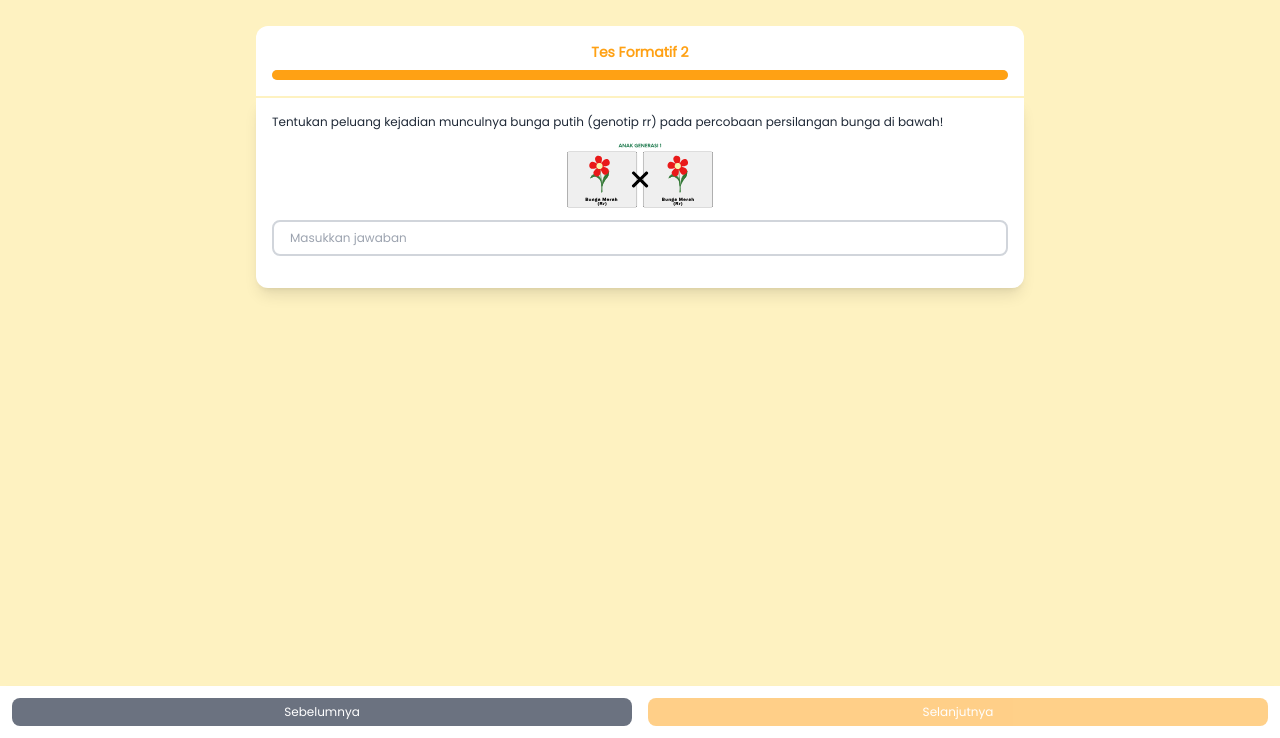
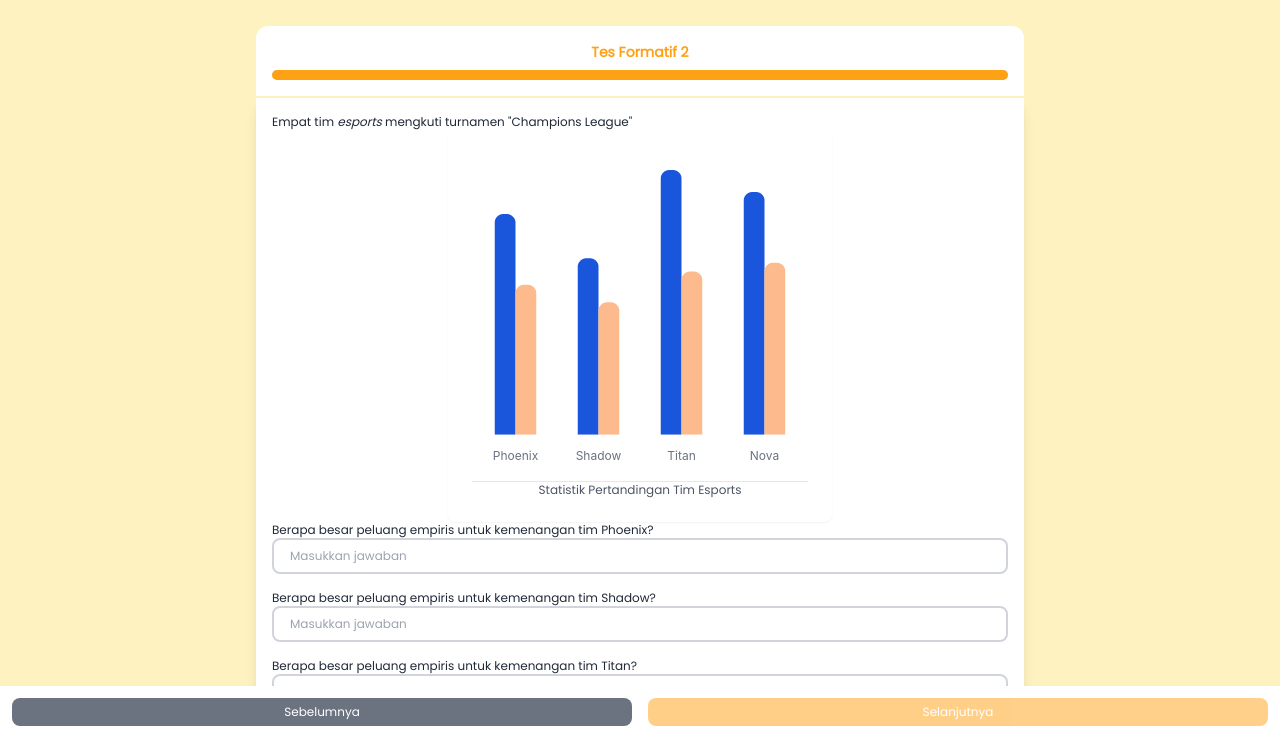
Before and after one commit to Marwabasri/Modul-Pembelajaran-Matematika, a website: page src/conten/formatifTest2.html in a window 1280 px wide. Both pictures are taken after a click on the button "Selanjutnya". Shown: the part 62-800 px from the top of the page. Drawn offline with nearby package versions, Linux system fonts and the light colour scheme; some packages are replaced by stand-ins of ours.

Commit message:
tes formatif 2

```diff
--- a/src/conten/formatifTest2.html
+++ b/src/conten/formatifTest2.html
@@ -7,6 +7,7 @@
     <script type="text/javascript" async
             src="https://cdnjs.cloudflare.com/ajax/libs/mathjax/2.7.7/MathJax.js?config=TeX-MML-AM_CHTML">
     </script>
+    <script src="https://cdn.jsdelivr.net/npm/apexcharts@3.46.0/dist/apexcharts.min.js"></script>
     <link href="../output.css" rel="stylesheet">
     <link href="./style.css" rel="stylesheet">
     <style>
@@ -92,26 +93,51 @@
         <!-- Question 2: Short Answer -->
         <section id="question-2" class="hidden transition-all duration-300">
           <div class="p-4">
-            <p class="text-gray-800 text-xs text-justify">Tentukan peluang kejadian munculnya bunga putih (genotip rr) pada percobaan persilangan bunga di bawah!</p>
-            <div class="flex items-center justify-center">
-              <img src="../dist/img/Gen1Bunga.svg" class="w-40"/>
+            <p class="text-gray-800 text-xs text-justify">
+              Empat tim <i>esports</i> mengkuti turnamen "Champions League"
+            </p>
+
+            <div class=" flex justify-center">
+              <div class="max-w-sm w-full bg-white rounded-lg shadow-sm dark:bg-gray-800 p-4 md:p-6">
+                <div id="column-chart"></div>
+                  <div class="grid grid-cols-1 items-center text-center border-gray-200 border-t justify-between -mt-2">
+                  <p class="text-xs text-gray-600">Statistik Pertandingan Tim Esports</p>
+                  </div>
+              </div>
             </div>
+
+            <p class="text-gray-800 text-xs text-justify">
+              Berapa besar peluang empiris untuk kemenangan tim Phoenix?
+            </p>
             <input type="text" id="answer-2" class="border-2 border-gray-300 w-full rounded-lg px-4 py-2 focus:outline-none text-xs focus:border-primary transition-colors" placeholder="Masukkan jawaban">
             <p id="feedback-2" class="mt-4 text-xs"></p>
-          </div>
-        </section>
-        <section id="question-2" class="hidden transition-all duration-300">
-          <div class="p-4">
-            <p class="text-gray-800 text-xs text-justify">Tentukan peluang kejadian munculnya bunga putih (genotip rr) pada percobaan persilangan bunga di bawah!</p>
-            <div class="flex items-center justify-center">
-              <img src="../dist/img/Gen1Bunga.svg" class="w-40"/>
-            </div>
-            <input type="text" id="answer-2" class="border-2 border-gray-300 w-full rounded-lg px-4 py-2 focus:outline-none text-xs focus:border-primary transition-colors" placeholder="Masukkan jawaban">
-            <p id="feedback-2" class="mt-4 text-xs"></p>
+
+            <p class="text-gray-800 text-xs text-justify">
+              Berapa besar peluang empiris untuk kemenangan tim Shadow?
+            </p>
+            <input type="text" id="answer-3" class="border-2 border-gray-300 w-full rounded-lg px-4 py-2 focus:outline-none text-xs focus:border-primary transition-colors" placeholder="Masukkan jawaban">
+            <p id="feedback-3" class="mt-4 text-xs"></p>
+
+            <p class="text-gray-800 text-xs text-justify">
+              Berapa besar peluang empiris untuk kemenangan tim Titan?
+            </p>
+            <input type="text" id="answer-4" class="border-2 border-gray-300 w-full rounded-lg px-4 py-2 focus:outline-none text-xs focus:border-primary transition-colors" placeholder="Masukkan jawaban">
+            <p id="feedback-4" class="mt-4 text-xs"></p>
+
+            <p class="text-gray-800 text-xs text-justify">
+              Berapa besar peluang empiris untuk kemenangan tim Nova?
+            </p>
+            <input type="text" id="answer-5" class="border-2 border-gray-300 w-full rounded-lg px-4 py-2 focus:outline-none text-xs focus:border-primary transition-colors" placeholder="Masukkan jawaban">
+            <p id="feedback-5" class="mt-4 text-xs"></p>
+
+            <p class="text-gray-800 text-xs text-justify">
+              Tim mana yang memiliki peluang terbesar memenangkan turnamen "Champions League"?
+            </p>
+            <input type="text" id="answer-6" class="border-2 border-gray-300 w-full rounded-lg px-4 py-2 focus:outline-none text-xs focus:border-primary transition-colors" placeholder="Masukkan jawaban">
+            <p id="feedback-6" class="mt-4 text-xs"></p>
           </div>
         </section>
       </div>
-
 
       <!-- Final Score Section -->
       <section class="flex items-center justify-center">
@@ -126,13 +152,6 @@
     </div>
   </div>
 
-
-
-
-
-
-
-
   <script src="./script.js"></script>
   <script src="./secondTest.js"></script>
 
--- a/src/conten/secondTest.js
+++ b/src/conten/secondTest.js
@@ -16,6 +16,9 @@ const areAllQuestionsAnswered = () => {
 
     // Check Question 2 (short answer)
     const q2Answered = document.getElementById('answer-2').value.trim() !== '';
+
+    // Check Question 2 (short answer)
+    const q3Answered = document.getElementById('answer-3').value.trim() !== '';
 
     // Show/hide check all button based on answers
     const checkAllButton = document.getElementById('check-all');
@@ -84,8 +87,6 @@ const disableAllInputs = () => {
 };
 
 
-
-
 // Event listeners for navigation
 document.getElementById('prev-btn').addEventListener('click', () => {
     if (currentQuestion > 1) {
@@ -106,6 +107,9 @@ document.querySelectorAll('input[name="q1"]').forEach(radio => {
 
 document.getElementById('answer-2').addEventListener('input', areAllQuestionsAnswered);
 
+document.getElementById('answer-3').addEventListener('input', areAllQuestionsAnswered);
+
+
 // Check All Answers with confirmation
 document.getElementById('check-all').addEventListener('click', () => {
     if (!confirm('Apakah Anda yakin ingin mengecek semua jawaban? Anda tidak akan dapat mengubah jawaban setelah ini.')) {
@@ -117,7 +121,7 @@ document.getElementById('check-all').addEventListener('click', () => {
 
     // Check Question 1
     const q1Answer = document.querySelector('input[name="q1"]:checked');
-    const isQ1Correct = q1Answer && q1Answer.value === 'b';
+    const isQ1Correct = q1Answer && q1Answer.value === 'a';
     if (isQ1Correct) {
         score++;
     } else {
@@ -126,7 +130,7 @@ document.getElementById('check-all').addEventListener('click', () => {
     setFeedback('feedback-1',
         isQ1Correct ? 'Jawaban Anda Benar!' : 'Jawaban Anda Salah!',
         isQ1Correct,
-        isQ1Correct ? '' : 'Peluang teoritis adalah rasio banyaknya kejadian yang diharapkan terhadap banyaknya anggota ruang sampel'
+        isQ1Correct ? '' : 'Frekuensi relaif atau peluang empiris  adalah rasio banyaknya kejadian yang diharapkan terhadap banyaknya anggota ruang sampel'
     );
 
     // Check Question 2
@@ -144,13 +148,27 @@ document.getElementById('check-all').addEventListener('click', () => {
         isQ2Correct ? '' : '1/4 atau 25%'
     );
 
+    const q3Answer = document.getElementById('answer-3').value.trim().replace(/\s+/g, '').replace(',', '.');
+    const correctQ3Answers = ['1/4', '0.25', '25%'].map(ans => ans.replace(/\s+/g, ''));
+    const isQ3Correct = correctQ3Answers.includes(q3Answer);
+    if (isQ3Correct) {
+        score++;
+    } else {
+        wrongQuestions.push(3);
+    }
+    setFeedback('feedback-3',
+        isQ3Correct ? 'Jawaban Anda Benar!' : 'Jawaban Anda Salah!',
+        isQ3Correct,
+        isQ3Correct ? '' : '1/4 atau 25%'
+    );
+
     // Show all questions for review
     document.querySelectorAll('section[id^="question-"]').forEach(section => {
         section.classList.remove('hidden');
     });
 
     // Display results
-    document.getElementById('final-score').textContent = `Skor Total: ${score}/2`;
+    document.getElementById('final-score').textContent = `Skor Total: ${score}/3`;
     document.getElementById('final-score').className = 'mt-4 text-lg font-bold text-center text-primary';
 
     // Hide navigation buttons after showing final score
@@ -165,3 +183,109 @@ document.getElementById('check-all').style.display = 'none';
 
 // Initialize first question
 updateQuestion(1);
+
+
+
+const options = {
+    colors: ["#1A56DB", "#FDBA8C"],
+    series: [
+      {
+        name: "Total Pertandingan",
+        color: "#1A56DB",
+        data: [
+          { x: "Phoenix", y: 50 },
+          { x: "Shadow", y: 40 },
+          { x: "Titan", y: 60 },
+          { x: "Nova", y: 55 },
+        ],
+      },
+      {
+        name: "Total Kemenangan",
+        color: "#FDBA8C",
+        data: [
+          { x: "Phoenix", y: 34 },
+          { x: "Shadow", y: 30 },
+          { x: "Titan", y: 37 },
+          { x: "Nova", y: 39 },
+        ],
+      },
+    ],
+    chart: {
+      type: "bar",
+      height: "320px",
+      fontFamily: "Inter, sans-serif",
+      toolbar: {
+        show: false,
+      },
+    },
+    plotOptions: {
+      bar: {
+        horizontal: false,
+        columnWidth: "50%",
+        borderRadiusApplication: "end",
+        borderRadius: 8,
+      },
+    },
+    tooltip: {
+      shared: true,
+      intersect: false,
+      style: {
+        fontFamily: "Inter, sans-serif",
+      },
+    },
+    states: {
+      hover: {
+        filter: {
+          type: "darken",
+          value: 1,
+        },
+      },
+    },
+    stroke: {
+      show: true,
+      width: 0,
+      colors: ["transparent"],
+    },
+    grid: {
+      show: false,
+      strokeDashArray: 4,
+      padding: {
+        left: 2,
+        right: 2,
+        top: -14
+      },
+    },
+    dataLabels: {
+      enabled: false,
+    },
+    legend: {
+      show: false,
+    },
+    xaxis: {
+      floating: false,
+      labels: {
+        show: true,
+        style: {
+          fontFamily: "Inter, sans-serif",
+          cssClass: 'text-xs font-normal fill-gray-500 dark:fill-gray-400'
+        }
+      },
+      axisBorder: {
+        show: false,
+      },
+      axisTicks: {
+        show: false,
+      },
+    },
+    yaxis: {
+      show: false,
+    },
+    fill: {
+      opacity: 1,
+    },
+  }
+
+  if(document.getElementById("column-chart") && typeof ApexCharts !== 'undefined') {
+    const chart = new ApexCharts(document.getElementById("column-chart"), options);
+    chart.render();
+  }
```
Also changed, not shown: src/conten/peluangSecondPage.html (+5 -5 lines), src/output.css.
